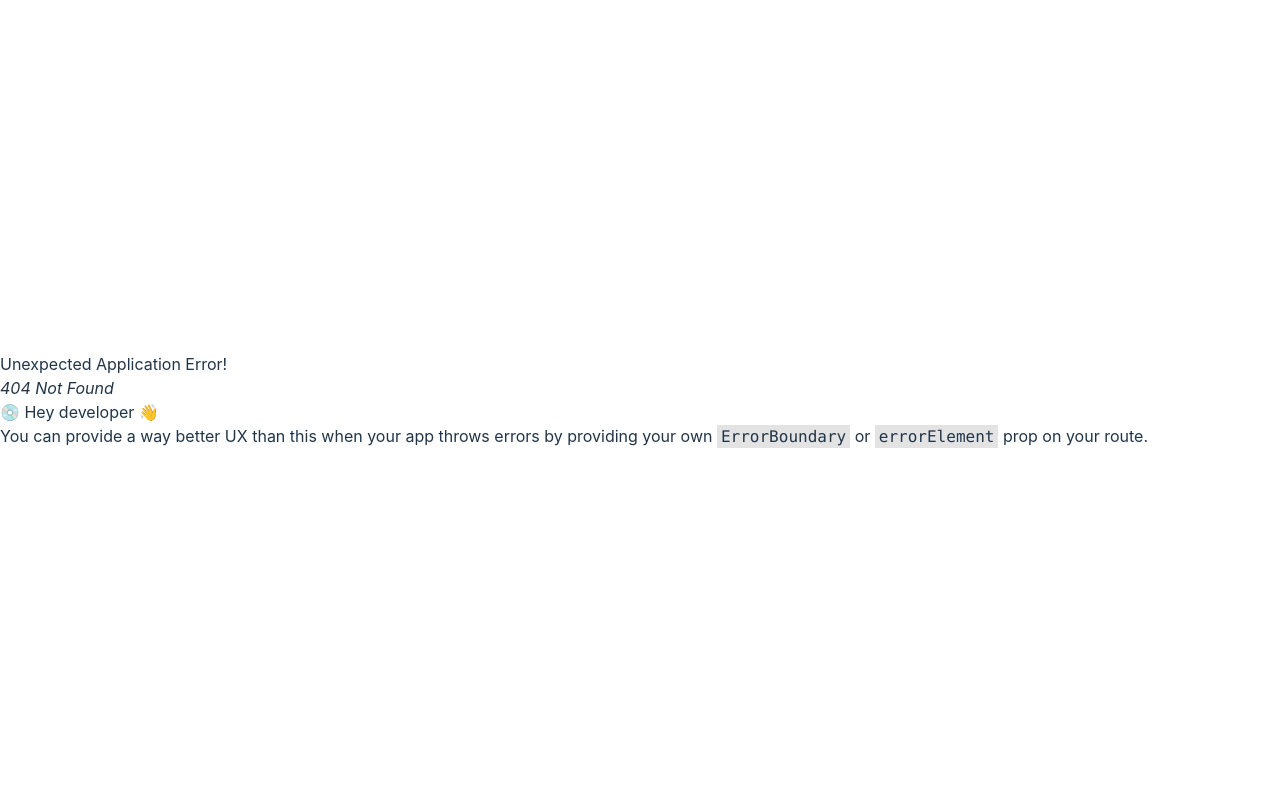
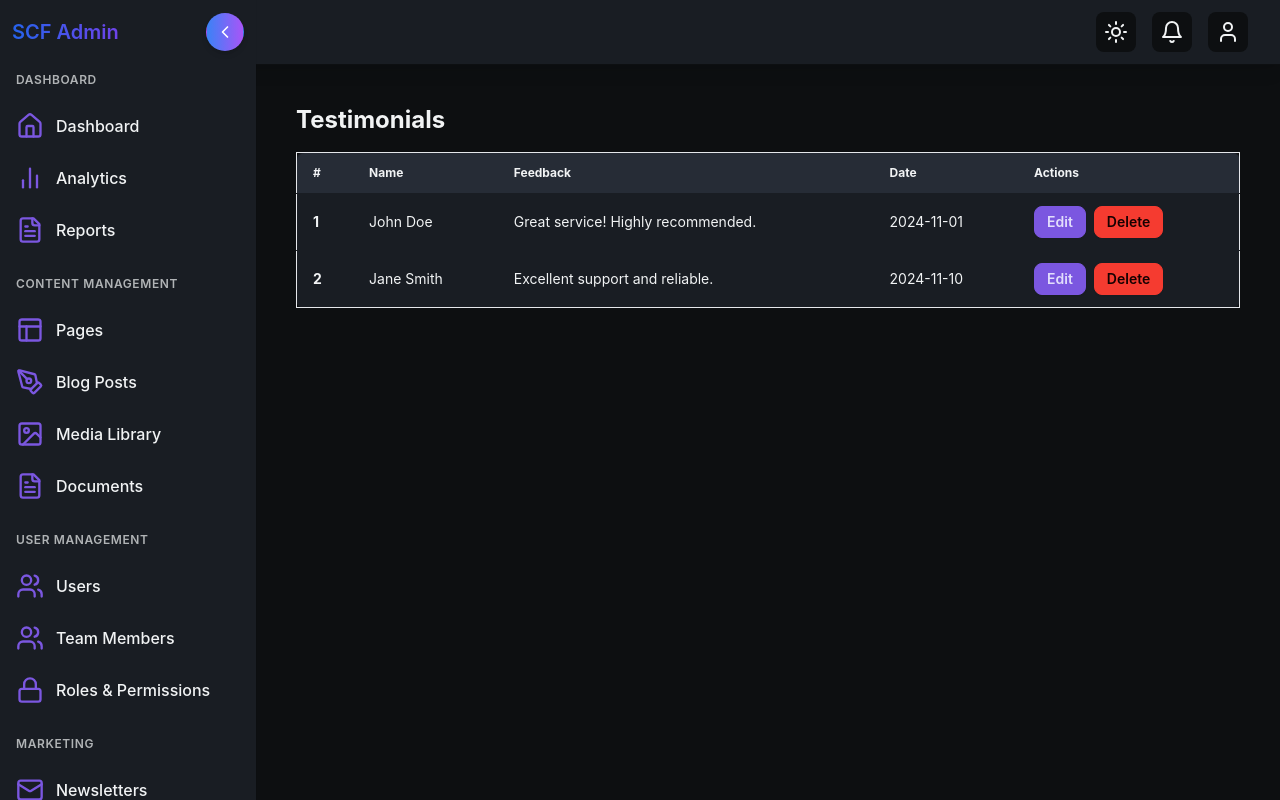
Before and after one commit to Sangi2020/scf-cms-web, a React (Vite) app: page /testimonials in a window 1280 px wide. Before the commit this address had no page. Built offline with nearby package versions, Linux system fonts and the light colour scheme.

Commit message:
updated header

```diff
--- a/src/components/Header.jsx
+++ b/src/components/Header.jsx
@@ -1,6 +1,6 @@
 import { Bell, Menu, Moon, Sun, User } from "lucide-react";
 import { useEffect, useState } from "react";
-
+import logo from '../assets/images/logo.png'
 function Header({ onToggleSidebar , isCollapsed}) {
   const [theme, setTheme] = useState(localStorage.getItem('theme') ? localStorage.getItem('theme') : 'dark');
 
@@ -27,9 +27,9 @@ function Header({ onToggleSidebar , isCollapsed}) {
 
           {/* Title with conditional margin based on isCollapsed */}
           <h1 className={`text-base md:text-xl font-semibold text-neutral-content
-              ${isCollapsed ? 'pl-16' : 'transition-all duration-300 ease-in-out'}
+              ${isCollapsed ? 'pl-8' : 'transition-all duration-300 ease-in-out'}
               ${isCollapsed ? 'opacity-100' : 'opacity-0'}`}>
-            SCF Admin
+            <img src={logo} alt="" className="h-10 w-auto" />
           </h1>
         </div>
 
--- a/src/pages/blogs/BlogCard.jsx
+++ b/src/pages/blogs/BlogCard.jsx
@@ -26,22 +26,22 @@ function BlogCard({ blog }) {
 
       {/* Content Section */}
       <div className="card-body p-4">
-        <p className="text-sm text-gray-400">{blog.date}</p>
-        <h2 className="card-title text-white text-lg font-bold">
+        <p className="text-sm text-neutral-content">{blog.date}</p>
+        <h2 className="card-title text-neutral-content text-lg font-bold">
           {blog.title}
         </h2>
 
         {/* Stats Section */}
         <div className="flex items-center gap-4 mt-4">
-          <div className="flex items-center gap-1 text-gray-400">
+          <div className="flex items-center gap-1 text-neutral-content">
             <MessageSquare className="w-4 h-4" />
             <span className="text-sm">{blog.stats.comments}</span>
           </div>
-          <div className="flex items-center gap-1 text-gray-400">
+          <div className="flex items-center gap-1 text-neutral-content">
             <Eye className="w-4 h-4" />
             <span className="text-sm">{blog.stats.views}</span>
           </div>
-          <div className="flex items-center gap-1 text-gray-400">
+          <div className="flex items-center gap-1 text-neutral-content">
             <Share2 className="w-4 h-4" />
             <span className="text-sm">{blog.stats.shares}</span>
           </div>
--- a/src/pages/blogs/BlogsLayout.jsx
+++ b/src/pages/blogs/BlogsLayout.jsx
@@ -61,7 +61,7 @@ function BlogsLayout() {
         <div className="drawer-content">
           {/* Header Section */}
           <div className="flex justify-between items-center mb-8">
-            <h1 className="text-3xl font-bold text-white">Blog</h1>
+            <h1 className="text-3xl font-bold text-neutral-content">Blog</h1>
             <label htmlFor="new-post-drawer" className="btn btn-primary gap-2">
               + New post
             </label>
@@ -74,10 +74,10 @@ function BlogsLayout() {
               <input
                 type="text"
                 placeholder="Search post..."
-                className="input input-bordered w-full focus:outline-none pl-10 bg-base-300 text-white"
+                className="input input-bordered w-full focus:outline-none pl-10 bg-base-100 text-neutral-content"
               />
             </div>
-            <select className="select select-bordered focus:outline-none bg-base-300 text-white">
+            <select className="select select-bordered focus:outline-none bg-base-100 text-neutral-content">
               <option>Latest</option>
               <option>Most Viewed</option>
               <option>Most Shared</option>
@@ -97,7 +97,7 @@ function BlogsLayout() {
         <div className="drawer-side  ">
           <label htmlFor="new-post-drawer" className="drawer-overlay"> helo</label>
           <div
-            className="p-4 md:w-1/4 w-full sm:w-1/2 overflow-y-scroll bg-base-100  h-[70vh]  text-base-content absolute bottom-4 right-4 rounded-lg shadow-lg"
+            className="p-4 md:w-[40%] w-full sm:w-1/2 overflow-y-scroll bg-base-100  h-[85vh]  text-base-content absolute bottom-4 right-4 rounded-lg shadow-lg"
           >
             <h2 className="text-lg font-bold mb-4">Add New Post</h2>
             <BlogPostForm/>
--- a/src/pages/blogs/CreateForm.jsx
+++ b/src/pages/blogs/CreateForm.jsx
@@ -47,7 +47,7 @@ function BlogPostForm() {
         <input
           type="text"
           placeholder="Post title"
-          className="input input-bordered"
+          className="input input-bordered border-accent "
         />
       </div>
 
@@ -57,7 +57,7 @@ function BlogPostForm() {
           <span className="label-text">Image</span>
         </label>
         <div
-          className="border-2 border-dashed rounded-lg p-4 flex flex-col items-center justify-center text-center cursor-pointer bg-base-200"
+          className="border-2 border-dashed rounded-lg p-4 flex flex-col items-center justify-center text-center cursor-pointer bg-base-100"
           onDragOver={handleDragOver}
           onDrop={handleDrop}
           onClick={() => inputRef.current?.click()}
@@ -72,7 +72,7 @@ function BlogPostForm() {
               >
                 <path d="M4 3a2 2 0 00-2 2v12a2 2 0 002 2h12a2 2 0 002-2V5a2 2 0 00-2-2H4zm0 2h12v3.586l-1.293-1.293a1 1 0 00-1.414 0L10 12l-2.293-2.293a1 1 0 00-1.414 0L4 12V5zm0 10v-1.586l2.293-2.293a1 1 0 011.414 0L10 13l3.293-3.293a1 1 0 011.414 0L16 12.414V15H4z" />
               </svg>
-              <p className="text-gray-500">Drag and drop or click to upload</p>
+              <p className="text-neutral-content">Drag and drop or click to upload</p>
             </>
           ) : (
             <div className="relative">
--- /dev/null
+++ b/src/pages/testimonials/TestimonialLayout.jsx
@@ -0,0 +1,103 @@
+import React, { useState } from "react";
+
+function TestimonialLayout() {
+  const [testimonials, setTestimonials] = useState([
+    {
+      id: 1,
+      name: "John Doe",
+      feedback: "Great service! Highly recommended.",
+      date: "2024-11-01",
+    },
+    {
+      id: 2,
+      name: "Jane Smith",
+      feedback: "Excellent support and reliable.",
+      date: "2024-11-10",
+    },
+  ]);
+
+  const [isModalOpen, setIsModalOpen] = useState(false);
+  const [selectedTestimonial, setSelectedTestimonial] = useState(null);
+
+  const handleDeleteClick = (testimonial) => {
+    setSelectedTestimonial(testimonial);
+    setIsModalOpen(true);
+  };
+
+  const confirmDelete = () => {
+    setTestimonials((prev) =>
+      prev.filter((item) => item.id !== selectedTestimonial.id)
+    );
+    setIsModalOpen(false);
+    setSelectedTestimonial(null);
+  };
+
+  return (
+    <div className="p-4">
+      <h1 className="text-2xl text-neutral-content font-bold mb-4">Testimonials</h1>
+      <div className="overflow-x-auto">
+        <table className="table w-full border rounded-lg shadow bg-base-200">
+          <thead>
+            <tr className="text-neutral-content">
+              <th className="bg-base-100 rounded-tl-lg">#</th>
+              <th className="bg-base-100">Name</th>
+              <th className="bg-base-100">Feedback</th>
+              <th className="bg-base-100">Date</th>
+              <th className="bg-base-100 rounded-tr-lg">Actions</th>
+            </tr>
+          </thead>
+          <tbody>
+            {testimonials.map((testimonial, index) => (
+              <tr
+                key={testimonial.id}
+                className="hover:bg-base-100 text-neutral-content"
+              >
+                <th>{index + 1}</th>
+                <td>{testimonial.name}</td>
+                <td>{testimonial.feedback}</td>
+                <td>{testimonial.date}</td>
+                <td>
+                  <div className="flex space-x-2">
+                    <button className="btn btn-sm btn-primary">Edit</button>
+                    <button
+                      className="btn btn-sm btn-error"
+                      onClick={() => handleDeleteClick(testimonial)}
+                    >
+                      Delete
+                    </button>
+                  </div>
+                </td>
+              </tr>
+            ))}
+          </tbody>
+        </table>
+      </div>
+
+      {/* Confirmation Modal */}
+      {isModalOpen && (
+        <div className="modal modal-open">
+          <div className="modal-box rounded-lg bg-base-100 shadow">
+            <h3 className="font-bold text-lg">Confirm Delete</h3>
+            <p className="py-4">
+              Are you sure you want to delete the testimonial from{" "}
+              <span className="font-bold">{selectedTestimonial?.name}</span>?
+            </p>
+            <div className="modal-action">
+              <button className="btn btn-error" onClick={confirmDelete}>
+                Yes, Delete
+              </button>
+              <button
+                className="btn"
+                onClick={() => setIsModalOpen(false)}
+              >
+                Cancel
+              </button>
+            </div>
+          </div>
+        </div>
+      )}
+    </div>
+  );
+}
+
+export default TestimonialLayout;
--- a/src/routes/index.jsx
+++ b/src/routes/index.jsx
@@ -9,6 +9,7 @@ import Settings from '../pages/settings/Settings';
 import HomeLayout from '../layout/HomeLayout';
 import LoginPage from '../pages/auth/Login';
 import BlogsLayout from '../pages/blogs/BlogsLayout';
+import TestimonialLayout from '../pages/testimonials/TestimonialLayout';
 
 
 export const router = createBrowserRouter([
@@ -23,6 +24,7 @@ export const router = createBrowserRouter([
       { path: 'users/:id', element: <UserProfile /> },
       { path: 'settings', element: <Settings /> },
       { path: '/posts', element: <BlogsLayout /> },
+      { path: '/testimonials', element: <TestimonialLayout /> },
     ],
   },
   {
```
Also changed, not shown: src/assets/images/logo.png (added).
